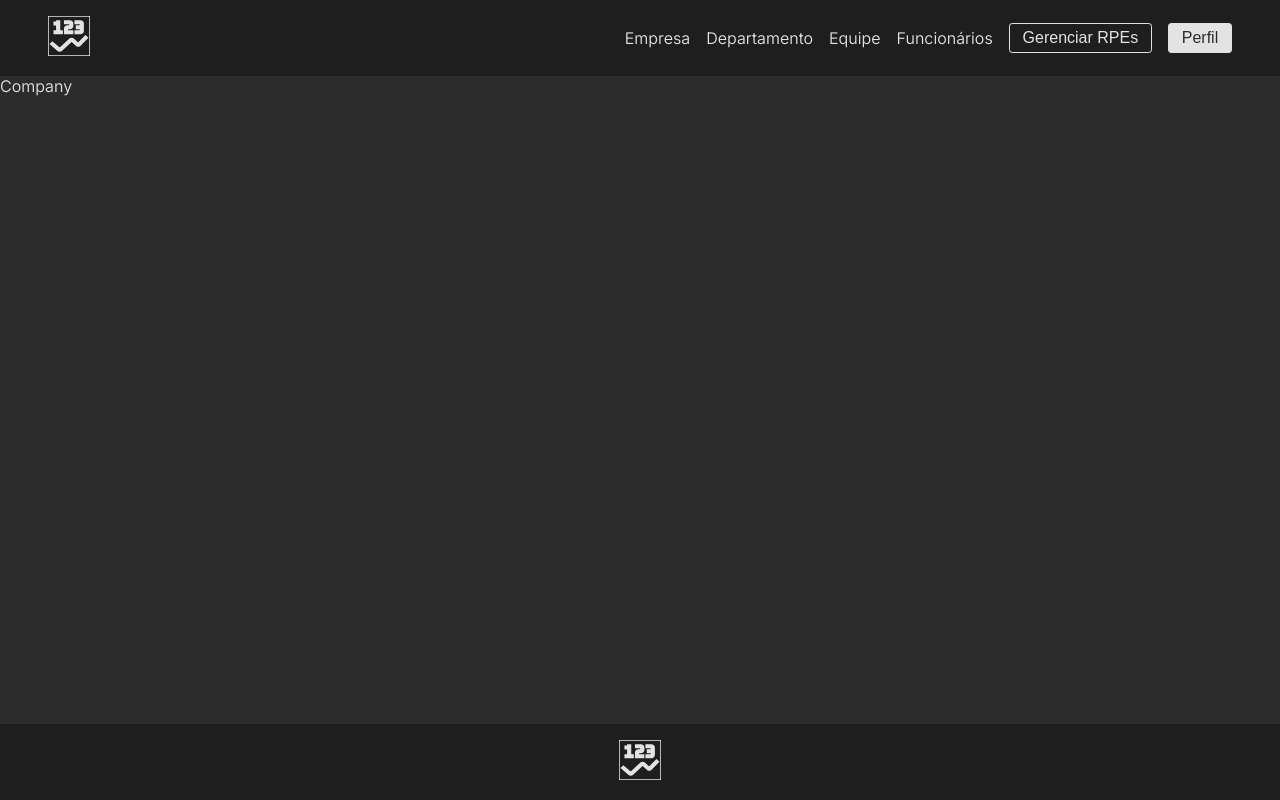
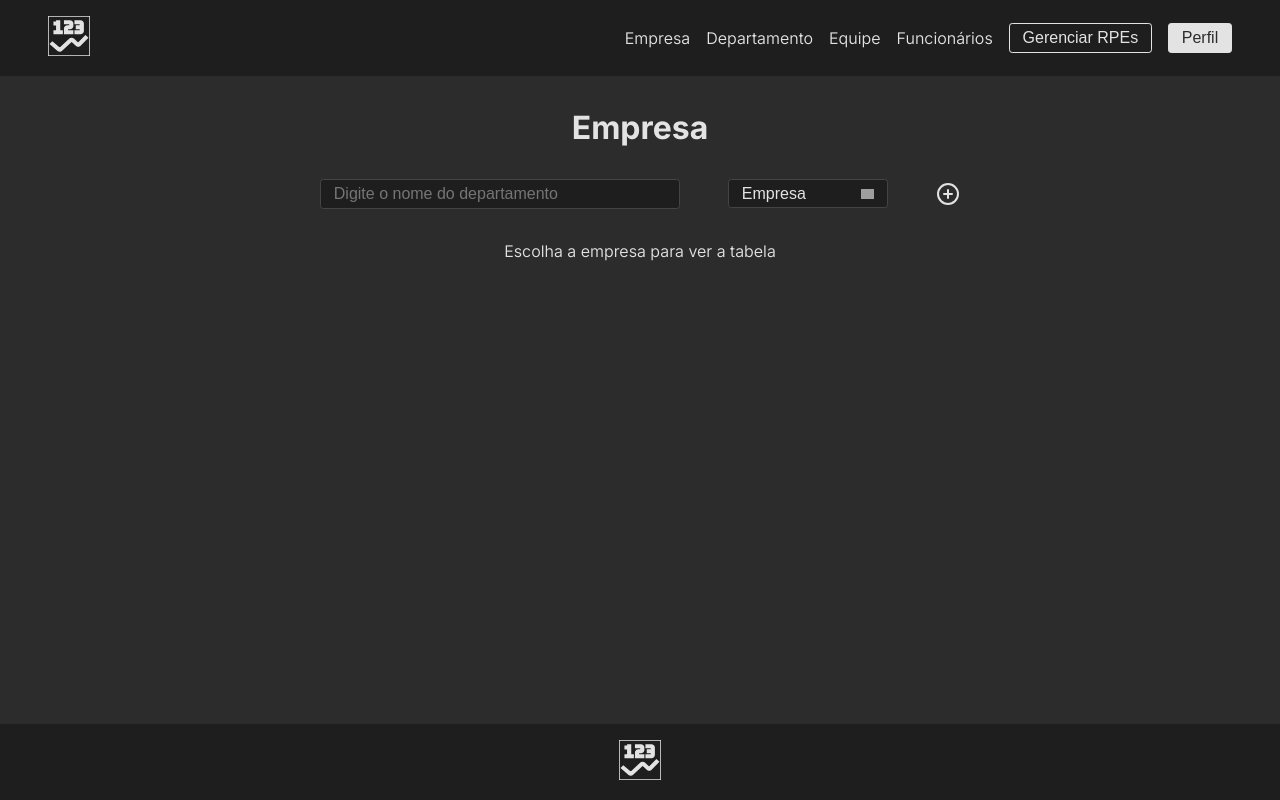
Before and after one commit to fabiogiugni/projeto1, a React (Create React App) app in the folder frontend/: page /company in a window 1280 px wide. Built offline with nearby package versions, Linux system fonts and the light colour scheme; grey boxes are pictures that could not be loaded.

Commit message:
feat: add company page

```diff
--- a/frontend/src/pages/company/Company.js
+++ b/frontend/src/pages/company/Company.js
@@ -1,8 +1,53 @@
+import { useState } from "react";
+import { CommonPageTable, Input, Select } from "../../components";
+import styles from "./Company.module.css";
+import plusCircle from "../../assets/Plus-circle.svg";
+
+import { companies, departments } from "../../assets/testValues";
 
 export default function Company() {
+  const [selectedCompany, setSelectedCompany] = useState("");
+  const [searchedDepartment, setSearchedDepartment] = useState("");
+
+  const departmentOptions = companies.map((department) => ({
+    label: department.name,
+    value: department.id,
+  }));
+
+  console.log(searchedDepartment);
+  /* espaço destinado a chamar a função do backend */
+  let dataToShowOnTable = departments;
+
   return (
-    <div>
-        Company
+    <div className={styles.container} style={{ width: "100vw" }}>
+      <h1>Empresa</h1>
+
+      <div className={styles.inputContainer}>
+        <Input
+          onInputChange={setSearchedDepartment}
+          placeHolder={"Digite o nome do departamento"}
+        />
+
+        <Select
+          title="Empresa"
+          options={departmentOptions}
+          onChange={setSelectedCompany}
+        />
+
+        <button className={styles.iconButton}>
+          <img src={plusCircle} alt="Plus Circle" />
+        </button>
+      </div>
+      {!selectedCompany ? (
+        "Escolha a empresa para ver a tabela"
+      ) : (
+        <CommonPageTable
+          data={dataToShowOnTable}
+          type={"teams"}
+          hasEditFunction={false}
+          hasDeleteFunction={true}
+        />
+      )}
     </div>
   );
 }
--- a/frontend/src/pages/company/Company.module.css
+++ b/frontend/src/pages/company/Company.module.css
@@ -0,0 +1,30 @@
+.container {
+  padding-top: 2rem;
+
+  display: flex;
+  flex-direction: column;
+  gap: 2rem;
+  align-items: center;
+}
+.inputContainer {
+  display: flex;
+  flex-direction: row;
+  justify-content: center;
+  gap: 3rem;
+
+  width: 50vw;
+}
+
+.iconButton {
+  all: unset;
+  cursor: pointer;
+  display: flex;
+  align-items: center;
+  justify-content: center;
+  transition: transform 0.2s ease, opacity 0.2s ease;
+}
+
+.iconButton:hover {
+  transform: scale(1.1);
+  opacity: 0.8;
+}
--- a/frontend/src/pages/teams/Teams.js
+++ b/frontend/src/pages/teams/Teams.js
@@ -29,7 +29,7 @@ export default function Teams() {
         />
 
         <Select
-          title="Time"
+          title="Equipe"
           options={departmentOptions}
           onChange={setSelectedTeam}
         />
```
